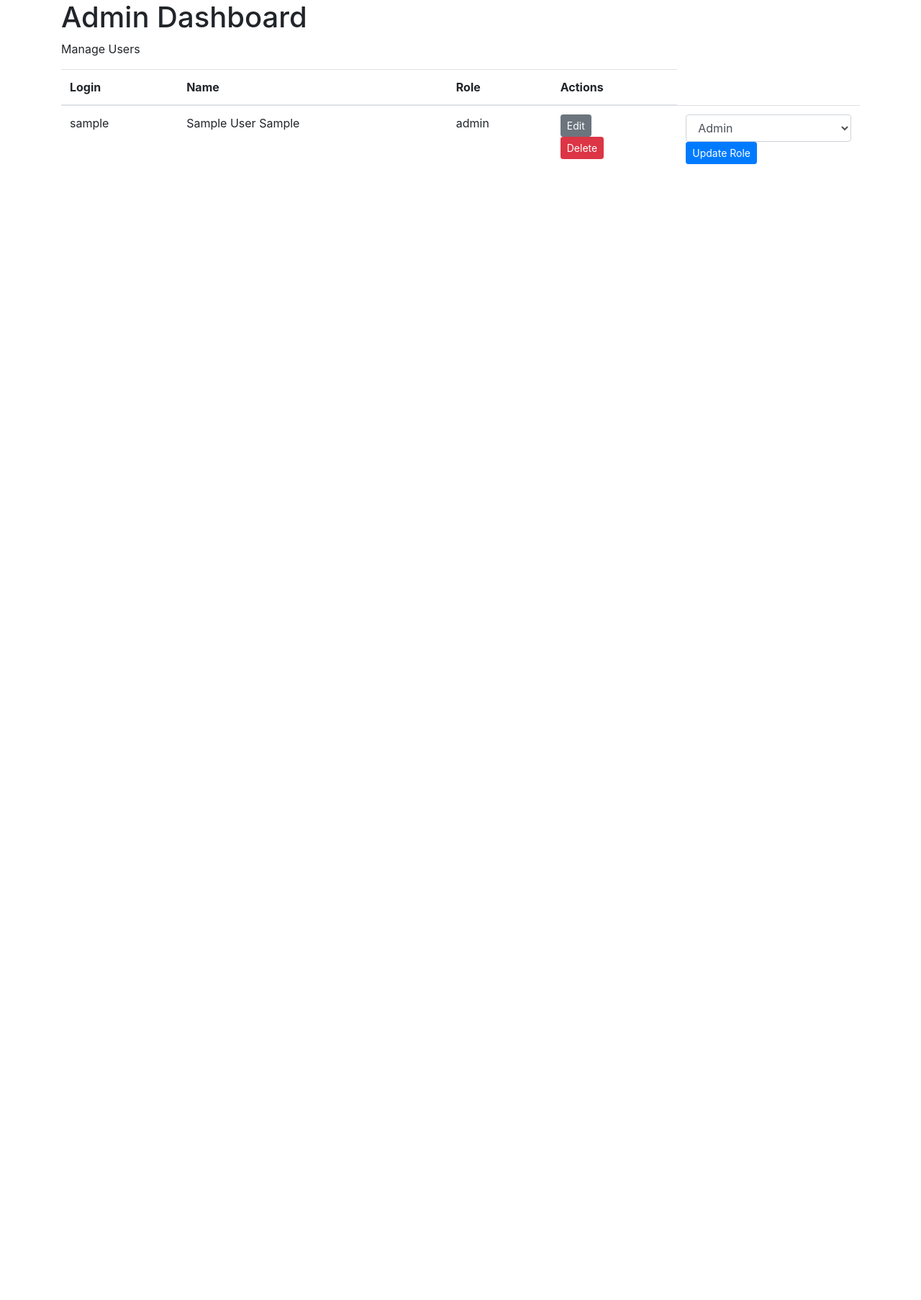
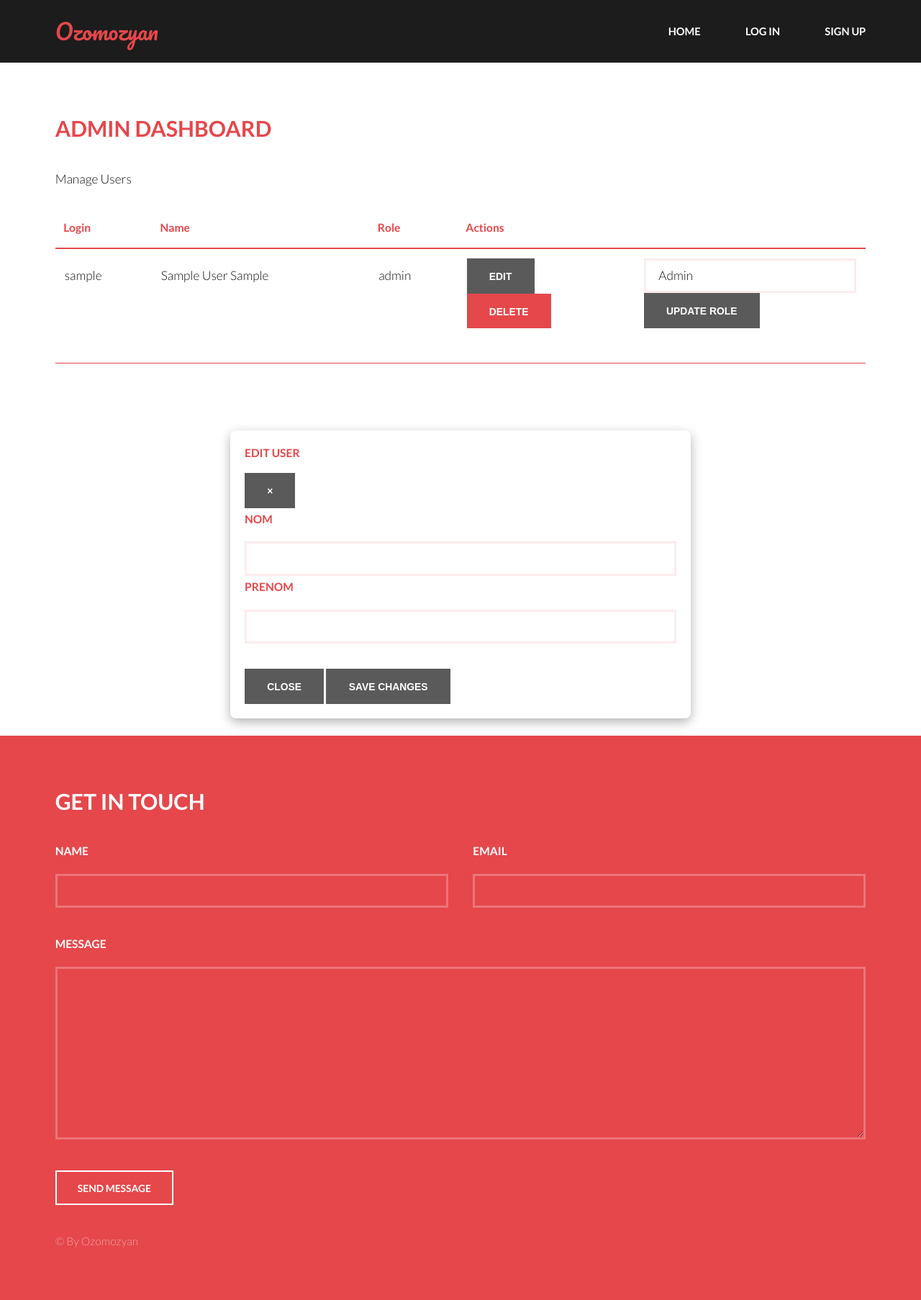
Before and after one commit to Ozomozyan/Projet_1, a Flask app: page /admin_dashboard in a window 1280 px wide. Shown: the whole page at 72% size. Before the commit the page ends 228 px from the top, so only its background shows below. Run offline with Flask 3, Linux system fonts and the light colour scheme; the visitor is signed in with stand-in values (Sample User, id 1); tables that the repository leaves empty or names only in its code hold one stand-in row (values such as "Sample post"); data that the repository does not hold is empty; parts of the project's set-up code (start-up, migrations or seed data) failed here and were passed over; some libraries are stand-ins or nearby versions.

Commit message:
Design Changes

```diff
--- a/templates/admin_dashboard.html
+++ b/templates/admin_dashboard.html
@@ -1,16 +1,30 @@
-<!DOCTYPE html>
-<html lang="en">
-<head>
-    <meta charset="UTF-8">
-    <meta name="viewport" content="width=device-width, initial-scale=1.0">
-    <title>Dashboard</title>
-    <link href="https://stackpath.bootstrapcdn.com/bootstrap/4.5.2/css/bootstrap.min.css" rel="stylesheet">
-</head>
-<body>
-<div class="container">
-    <h1>Admin Dashboard</h1>
+{% include 'partials/header.html' %}
+<style>
+    .modal-dialog {
+        max-width: 90%; /* Limits the modal width on larger screens */
+        margin: 1.5rem auto; /* Centers the modal vertically and provides some margin */
+    }
+
+    .modal-content {
+        background-color: #fff; /* Background color for the modal content */
+        padding: 20px; /* Padding around the content inside the modal */
+        border-radius: 8px; /* Rounded corners for the modal */
+        box-shadow: 0 5px 15px rgba(0,0,0,0.3); /* Adds shadow for 3D effect */
+    }
+
+    @media (min-width: 768px) {
+        .modal-dialog {
+            max-width: 50%; /* Restricts modal width to half of the screen on desktop */
+        }
+    }
+</style>
+
+<section id="main" class="wrapper">
+    <div class="inner">
+        <h2>Admin Dashboard</h2>
         <p>Manage Users</p>
-    <table class="table">
+        <div class="table-wrapper">
+            <table>
                 <thead>
                     <tr>
                         <th>Login</th>
@@ -26,24 +40,26 @@
                         <td>{{ user.nom }} {{ user.prenom }}</td>
                         <td>{{ user.role }}</td>
                         <td>
-                    <!-- Previous select and update role button -->
-                    <button class="btn btn-sm btn-secondary edit-user-btn" data-toggle="modal" data-target="#editUserModal" data-user-login="{{ user.login }}" data-user-nom="{{ user.nom }}" data-user-prenom="{{ user.prenom }}" data-user-role="{{ user.role }}">Edit</button>
+                            <button class="button primary small edit-user-btn" data-toggle="modal" data-target="#editUserModal" data-user-login="{{ user.login }}" data-user-nom="{{ user.nom }}" data-user-prenom="{{ user.prenom }}" data-user-role="{{ user.role }}">Edit</button>
                             <form action="{{ url_for('admin_delete_user', user_login=user.login) }}" method="post" onsubmit="return confirm('Are you sure you want to delete this user?');">
-                        <button type="submit" class="btn btn-danger btn-sm">Delete</button>
+                                <button type="submit" class="button small special">Delete</button>
                             </form>
                         </td>
                         <td>
-                    <select class="form-control role-select" data-user-login="{{ user.login }}">
+                            <select class="role-select">
                                 <option value="user" {% if user.role == "user" %}selected{% endif %}>User</option>
                                 <option value="admin" {% if user.role == "admin" %}selected{% endif %}>Admin</option>
                             </select>
-                    <button class="btn btn-sm btn-primary update-role-btn" data-user-login="{{ user.login }}" type="button">Update Role</button>
+                            <button class="button small update-role-btn" data-user-login="{{ user.login }}" type="button">Update Role</button>
                         </td>
                     </tr>
                     {% endfor %}
                 </tbody>
             </table>
         </div>
+    </div>
+</section>
+
 
 <!-- Edit User Modal -->
 <div class="modal fade" id="editUserModal" tabindex="-1" role="dialog" aria-labelledby="editUserModalLabel" aria-hidden="true">
@@ -77,7 +93,7 @@
     </div>
 </div>
 
-
+{% include 'partials/footer.html' %}
 
 <script src="https://code.jquery.com/jquery-3.5.1.slim.min.js"></script>
 <script src="https://cdn.jsdelivr.net/npm/@popperjs/core@2.5.6/dist/umd/popper.min.js"></script>
```
Lines whose indentation alone changed are shown as unchanged.
